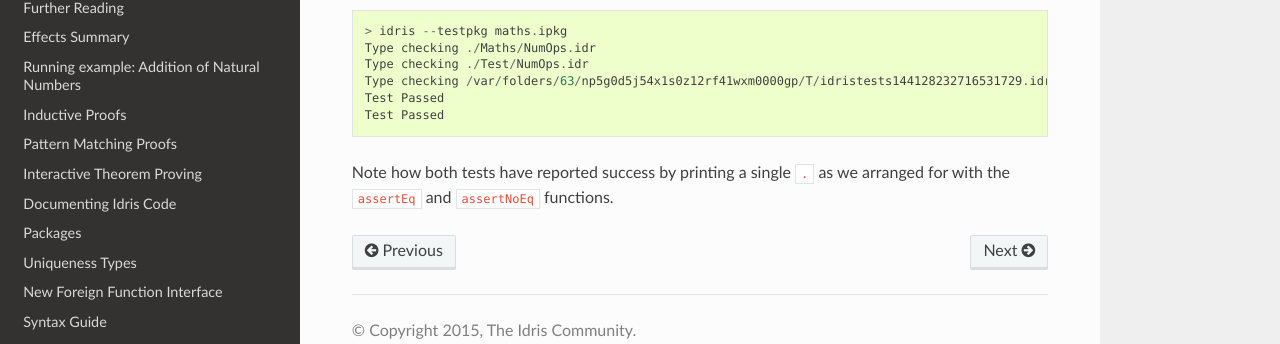
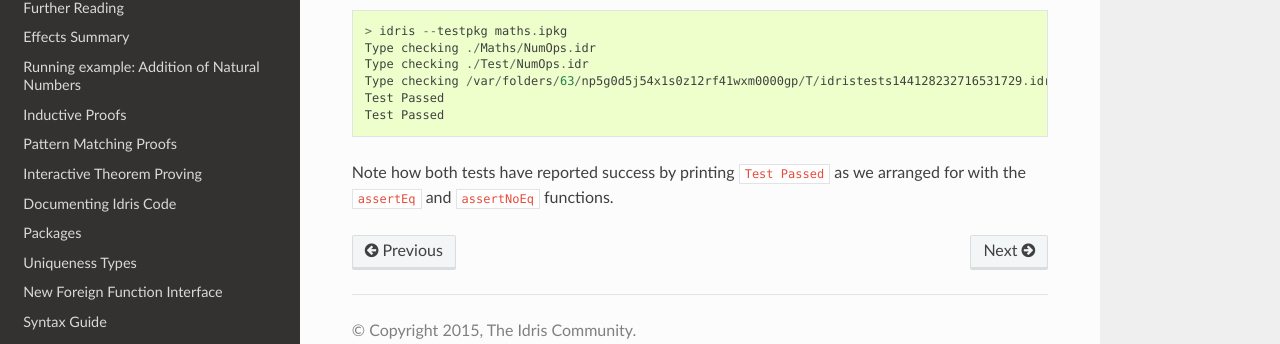
Before and after one commit to idris-lang/Idris-dev, a Sphinx documentation site: the page built from docs/tutorial/testing.rst, in a window 1280 px wide and 900 px high, scrolled down 979 px. Shown: the part 501-845 px from the top of the window. Built offline with Sphinx 7.4.7 and the Read the Docs theme 2.0.0, drawn with Linux system fonts in a browser that asks for light colours; formulas are drawn with MathJax 3.

Commit message:
Update running text to match code change
Forgot to update the description of what was printed on success
when I updated what was printed on success in both the code and the sample
output.

```diff
--- a/docs/tutorial/testing.rst
+++ b/docs/tutorial/testing.rst
@@ -81,5 +81,5 @@ The testing framework can then be invoked using ``idris --testpkg maths.ipkg``::
     Test Passed
     Test Passed
 
-Note how both tests have reported success by printing a single ``.``
+Note how both tests have reported success by printing ``Test Passed``
 as we arranged for with the ``assertEq`` and ``assertNoEq`` functions.
```
